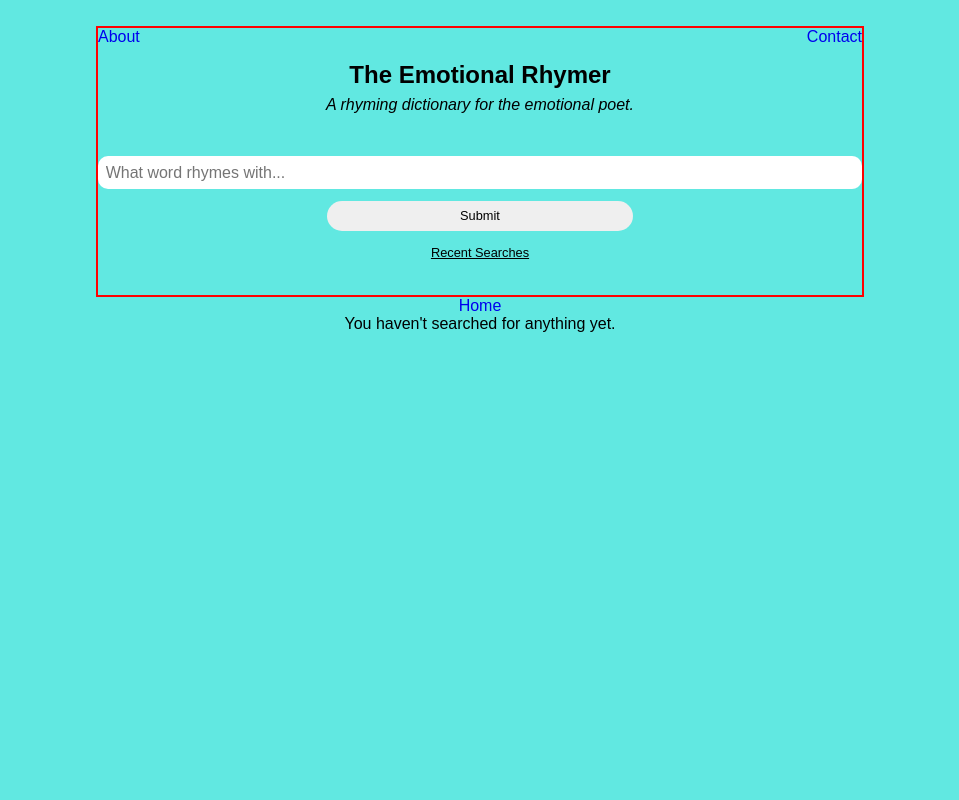
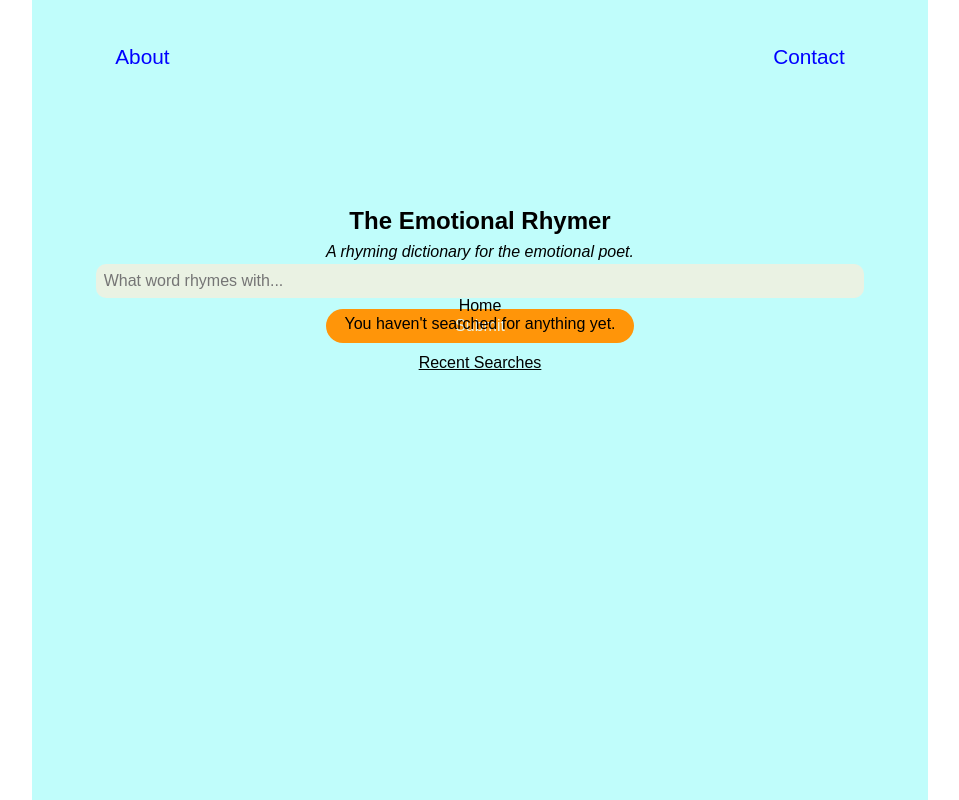
Before and after one commit to tanishaldavey/the-emotional-rhymer, a React (Create React App) app: page /recentSearches in a window 1280 px wide. Shown: the whole page, without its empty margins (160-1119 px from the left). Built offline with nearby package versions, Linux system fonts and the light colour scheme.

Commit message:
Color changes, and adjust page sizing

```diff
--- a/src/components/App/App.css
+++ b/src/components/App/App.css
@@ -3,7 +3,7 @@
   text-align: center;
 }
 main {
-  background: #61E8E1;
+  background: #C0FDFB;
   display: grid;
   grid-template-columns: 1fr;
   grid-template-rows: 30% 70%;
--- a/src/components/Header/Header.css
+++ b/src/components/Header/Header.css
@@ -8,3 +8,7 @@ header p {
   font-style: italic;
   margin: 1% 0;
 }
+
+h1 {
+  padding-top: 5%;
+}
--- a/src/components/HomePageContainer/HomePageContainer.css
+++ b/src/components/HomePageContainer/HomePageContainer.css
@@ -1,5 +1,4 @@
 /* STYLING FOR HOME PAGE CONTAINER */
 .home-page-container {
   grid-area: "homePageContainer";
-  border: 2px solid red;
 }
--- a/src/components/Navigation/Navigation.css
+++ b/src/components/Navigation/Navigation.css
@@ -1,4 +1,11 @@
 /* STYLING FOR NAVIGATION AREA */
+nav {
+  font-size: 1.3em;
+  height: 10vw;
+  margin: 0;
+  padding: 2.5%;
+}
+
 nav ul {
   display: flex;
   justify-content: space-between;
@@ -7,3 +14,11 @@ nav ul {
 nav ul li {
   list-style: none;
 }
+
+nav a {
+  color: blue;
+}
+
+nav a:hover {
+  color: #F96900;
+}
--- a/src/containers/RecentSearches/RecentSearches.css
+++ b/src/containers/RecentSearches/RecentSearches.css
@@ -0,0 +1,16 @@
+
+.recent-search-link {
+  background: #EAF2E3;
+  box-shadow: 4px 2px 2px 1px rgba(0, 0, 0, 0.07);
+  font-size: 1.25em;
+  height: 2.5em;
+  list-style: none;
+  margin: 2% auto;
+  padding-top: 1.5%;
+  width: 80%;
+}
+
+.recent-search-link:hover {
+  background: #F17F29;
+  transform: scale(0.99);
+}
--- a/src/containers/RecentSearches/RecentSearches.js
+++ b/src/containers/RecentSearches/RecentSearches.js
@@ -15,7 +15,7 @@ const RecentSearches = ({ recentSearch, getQueriedWord, getRhymes }) => {
 
   return(
     <Link to={`/${recentSearch}/rhymes`}>
-      <li onClick={findRhymes}>{ recentSearch }</li>
+      <li className='recent-search-link' onClick={findRhymes}>{ recentSearch }</li>
     </Link>
   )
 }
--- a/src/containers/RecentSearchesContainer/RecentSearchesContainer.css
+++ b/src/containers/RecentSearchesContainer/RecentSearchesContainer.css
@@ -0,0 +1,3 @@
+.recent-searches-h3 {
+  font-size: 1.2em;
+}
--- a/src/containers/RecentSearchesContainer/RecentSearchesContainer.js
+++ b/src/containers/RecentSearchesContainer/RecentSearchesContainer.js
@@ -21,7 +21,7 @@ const RecentSearchesContainer = ({ recentSearches }) => {
       {!recentSearches.length ?
       <p>You haven't searched for anything yet.</p> :
       <div>
-        <h3>You recently searched for:</h3>
+        <h3 className='recent-searches-h3'>You recently searched for:</h3>
         <ul>
           { allRecentSearches }
         </ul>
--- a/src/containers/Rhymes/Rhymes.css
+++ b/src/containers/Rhymes/Rhymes.css
@@ -11,6 +11,6 @@
 }
 
 .rhyme-link:hover {
-  background: #F2CD60;
-  transform: scale(0.98);
+  background: #FFC971;
+  transform: scale(0.99);
 }
--- a/src/containers/SearchForm/SearchForm.css
+++ b/src/containers/SearchForm/SearchForm.css
@@ -11,22 +11,40 @@ button {
 }
 
 input {
+  background: #EAF2E3;
   border-radius: 10px;
   font-size: 1em;
   padding: 1%;
 }
 
 button {
-  font-size: .8em;
+  font-size: 1em;
 }
 
 #submit {
+  background: #FF9509;
   border-radius: 50px;
+  color: #EAF2E3;
   padding: 1% 0;
   width: 40%;
+}
+
+#submit:hover {
+  background: #E2711D;
+  transform: scale(0.95);
 }
 
 #recent-searches {
   background: inherit;
   text-decoration: underline;
 }
+
+#recent-searches:hover {
+  background: #CC5803;
+  height: 2em;
+  width: 30%;
+}
+
+.form-error-message {
+  color: #FF2E00;
+}
--- a/src/containers/SearchForm/SearchForm.js
+++ b/src/containers/SearchForm/SearchForm.js
@@ -70,7 +70,7 @@ class SearchForm extends Component {
   render() {
     return(
       <form>
-      {this.state.error && <p>{this.state.error}</p>}
+      {this.state.error && <p className='form-error-message'>{this.state.error}</p>}
         <input
           type='text'
           placeholder='What word rhymes with...'
--- a/src/index.css
+++ b/src/index.css
@@ -6,10 +6,11 @@
 }
 
 body {
-  background: #61E8E1;
+  /* background: #61E8E1; */
 }
 
 a {
+  color: black;
   text-decoration: none;
 }
 
@@ -19,5 +20,5 @@ button {
 
 h3 {
   font-size: 2em;
-  margin: 1% 0;
+  margin: 2% 0;
 }
```
